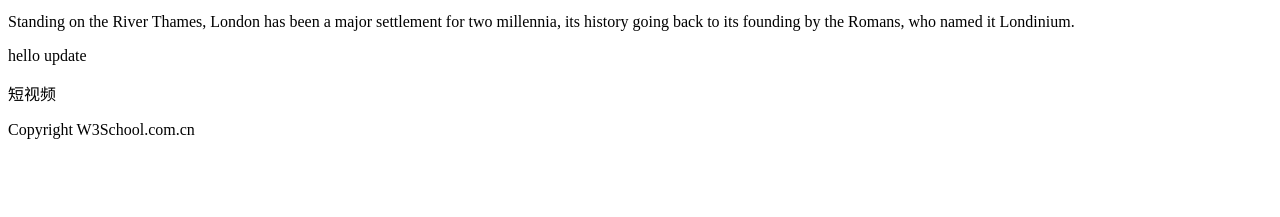
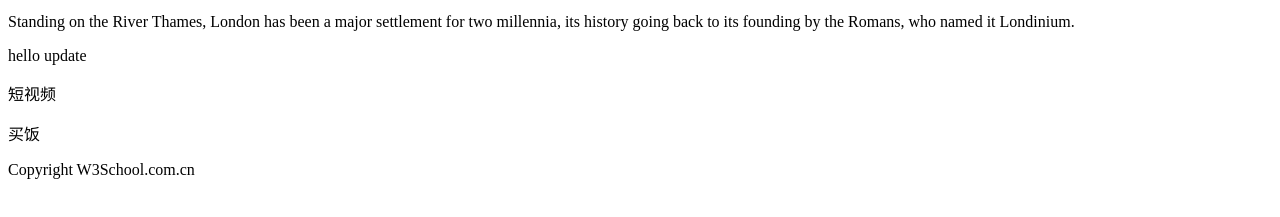
Before and after one commit to blingzz/dbhot, a plain HTML site: page index.html in a window 1280 px wide. Shown: the part 221-438 px from the top of the page. Drawn offline with Linux system fonts and the light colour scheme.

Commit message:
第三次提交买饭功能 c3

```diff
--- a/index.html
+++ b/index.html
@@ -26,6 +26,9 @@ hello update
 <p>
 短视频
 </p>
+<p>
+买饭
+</p>
 </div>
 
 <div id="footer">
```
